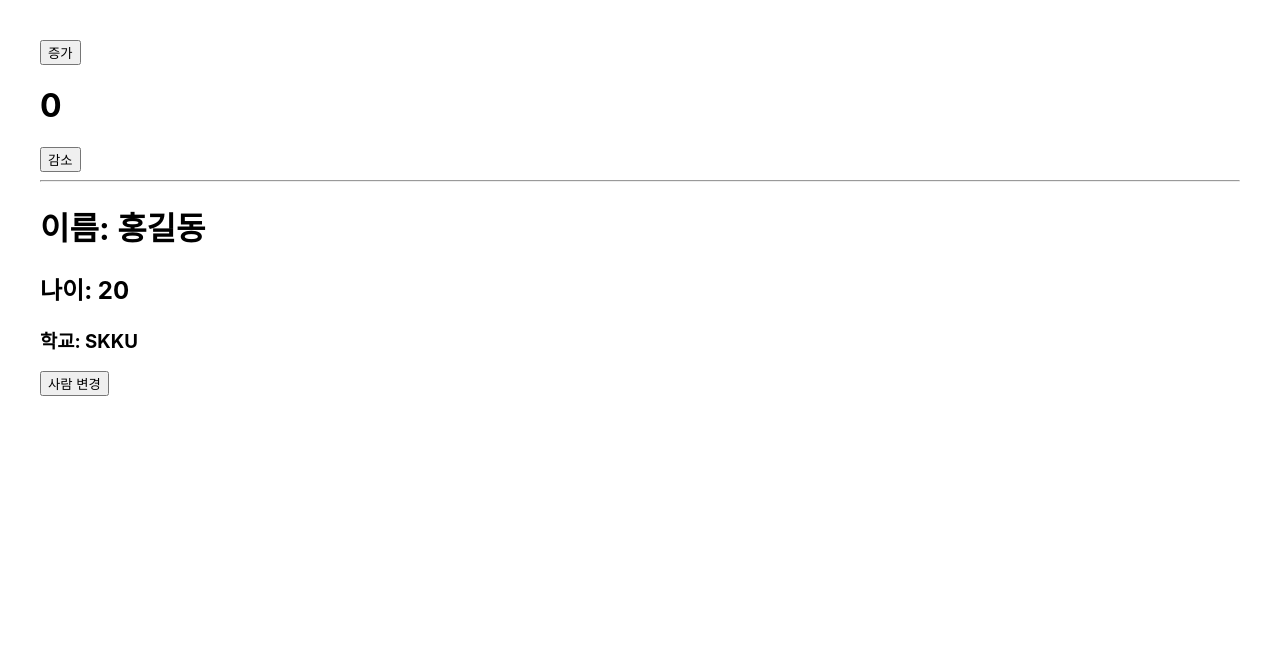
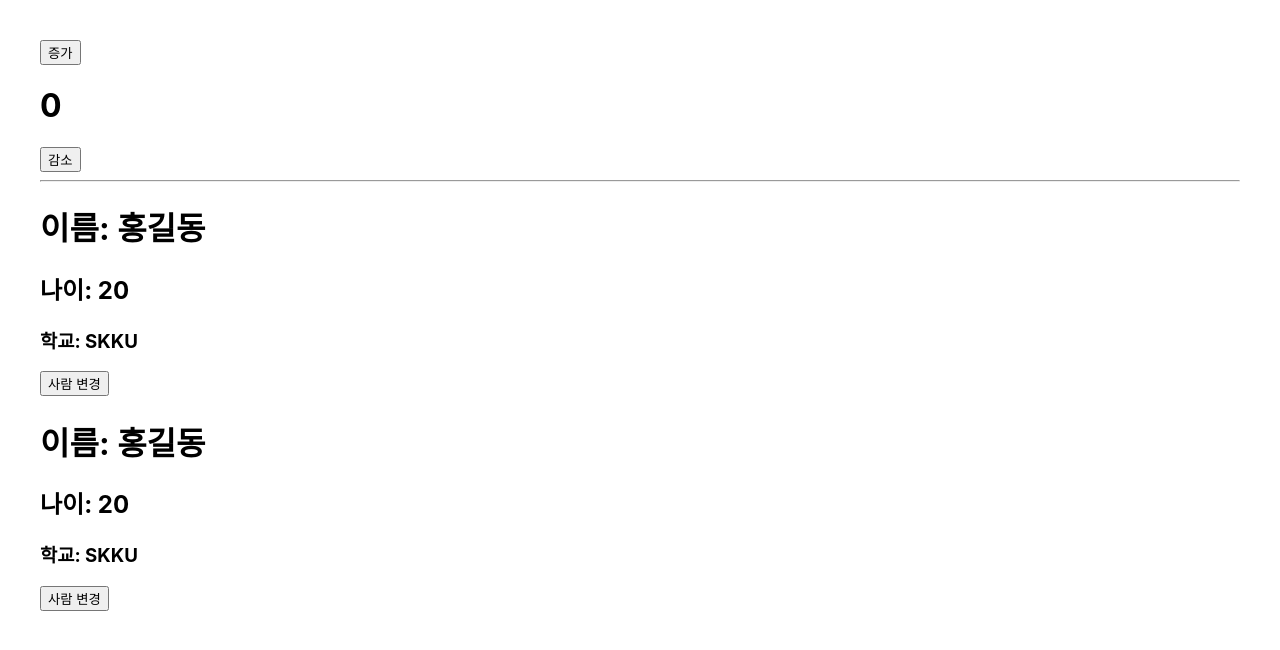
Before and after one commit to jaychang99/react-hook-study, a React (Create React App) app: page / in a window 1280 px wide. Shown: the top 650 px of the page. Built offline with nearby package versions, Linux system fonts and the light colour scheme.

Commit message:
feat: 객체로 state 를 설정하는 UserCardSquashed 컴포넌트 제작

```diff
--- a/src/App.js
+++ b/src/App.js
@@ -1,6 +1,7 @@
 import "./App.css";
 import { useState } from "react";
 import UserCard from "./common/UserCard";
+import UserCardSquashed from "./common/UserCardSquashed";
 
 function App() {
   const [count, setCount] = useState(0);
@@ -24,6 +25,7 @@ function App() {
       </button>
       <hr />
       <UserCard />
+      <UserCardSquashed />
     </>
   );
 }
--- /dev/null
+++ b/src/common/UserCardSquashed.js
@@ -0,0 +1,30 @@
+import { useState } from "react";
+
+function UserCardSquashed() {
+  const [user, setUser] = useState({
+    name: "홍길동",
+    age: 20,
+    school: "SKKU",
+  });
+
+  return (
+    <div>
+      <h1>이름: {user.name}</h1>
+      <h2>나이: {user.age}</h2>
+      <h3>학교: {user.school}</h3>
+      <button
+        onClick={() => {
+          setUser({
+            name: "홍길순",
+            age: 22,
+            school: "SNU",
+          });
+        }}
+      >
+        사람 변경
+      </button>
+    </div>
+  );
+}
+
+export default UserCardSquashed;
```
